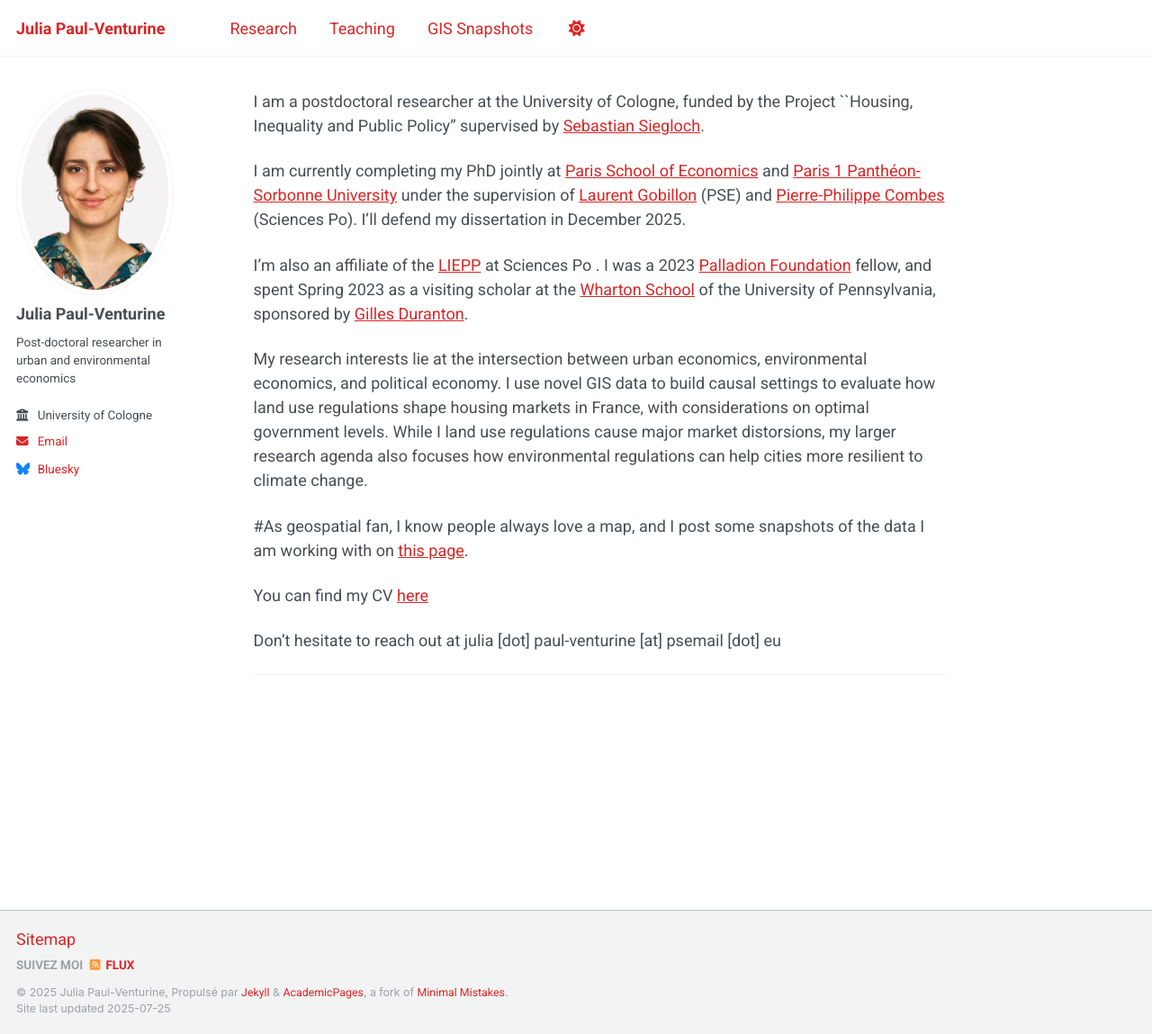
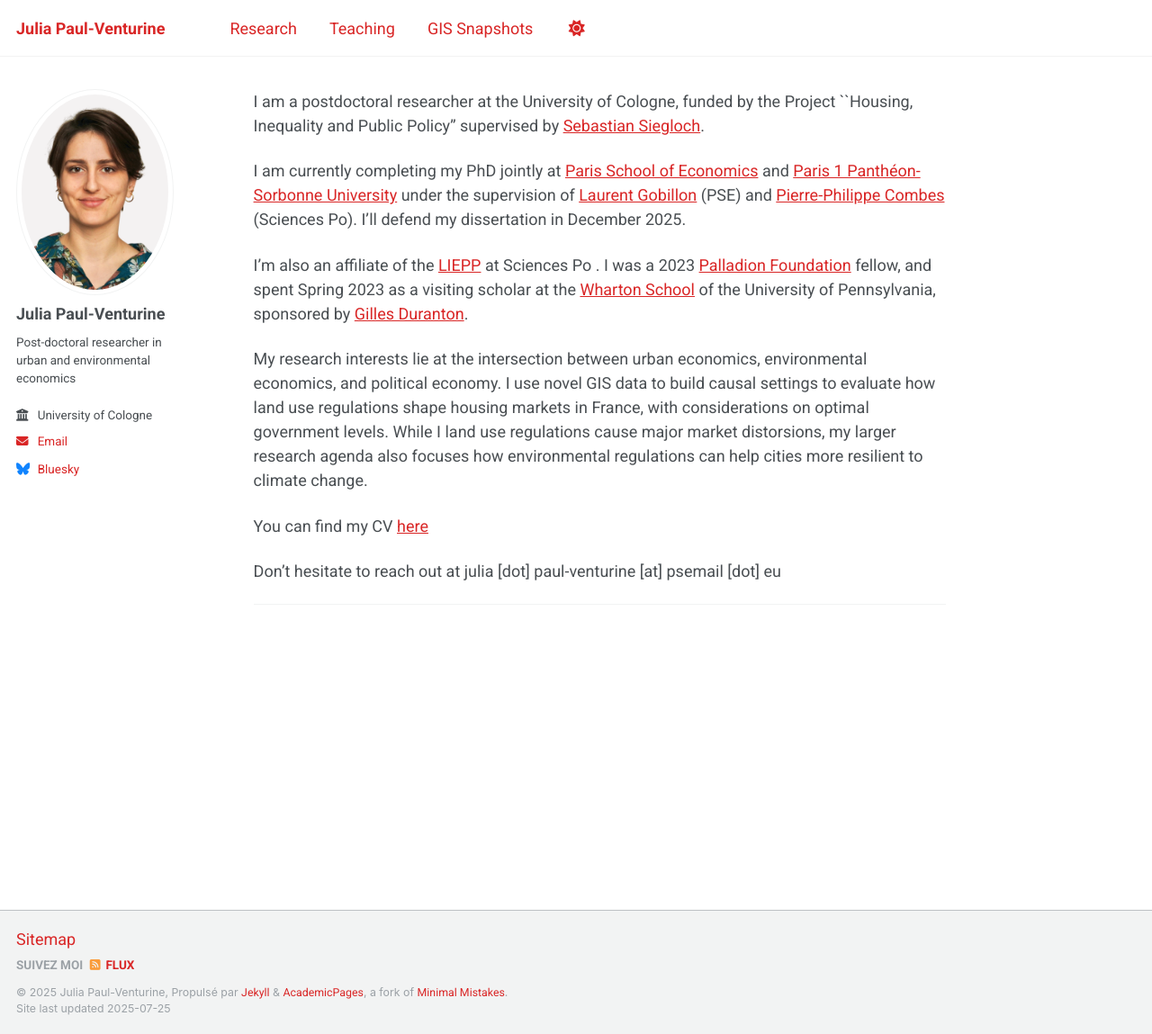
Before and after one commit to julia-paulventurine/julia-paulventurine.github.io, a Jekyll site: the page built from _pages/about.md, in a window 1280 px wide and 1149 px high. Shown: the whole window at 90% size. Built offline with Jekyll 4.4.1, drawn with Linux system fonts in a browser that asks for light colours; a script that is not in the unit is left out.

Commit message:
Update about.md

```diff
--- a/_pages/about.md
+++ b/_pages/about.md
@@ -15,8 +15,6 @@ I was a 2023 [Palladion Foundation](https://fondationpalladio.fr) fellow, and sp
 
 My research interests lie at the intersection between urban economics, environmental economics, and political economy. I use novel GIS data to build causal settings to evaluate how land use regulations shape housing markets in France, with considerations on optimal government levels. While I land use regulations cause major market distorsions, my larger research agenda also focuses how environmental regulations can help cities more resilient to climate change.
 
-#As geospatial fan, I know people always love a map, and I post some snapshots of the data I am working with on [this page]().
-
 You can find my CV [here](https://www.dropbox.com/scl/fi/cjb5h575ikf9tenfw18m3/CV_JPV___Current.pdf?rlkey=814m3r99fu9ihmz9rchb04yln&st=tx527ate&dl=0)
 
 Don't hesitate to reach out at julia [dot] paul-venturine [at] psemail [dot] eu
```
